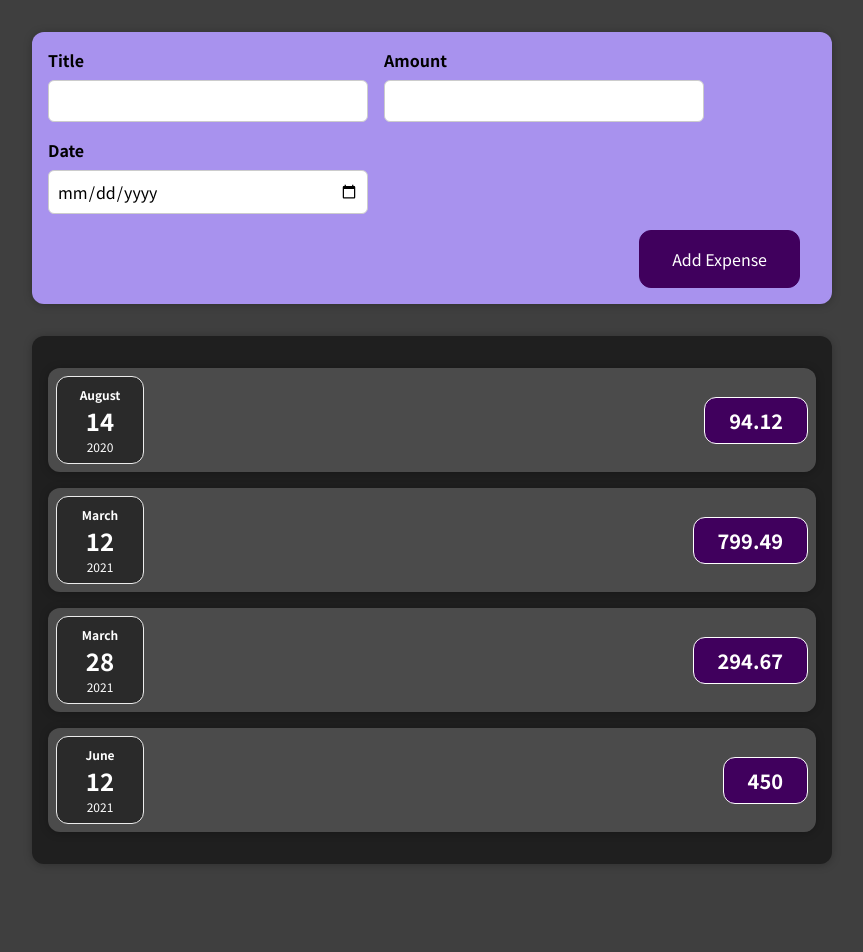
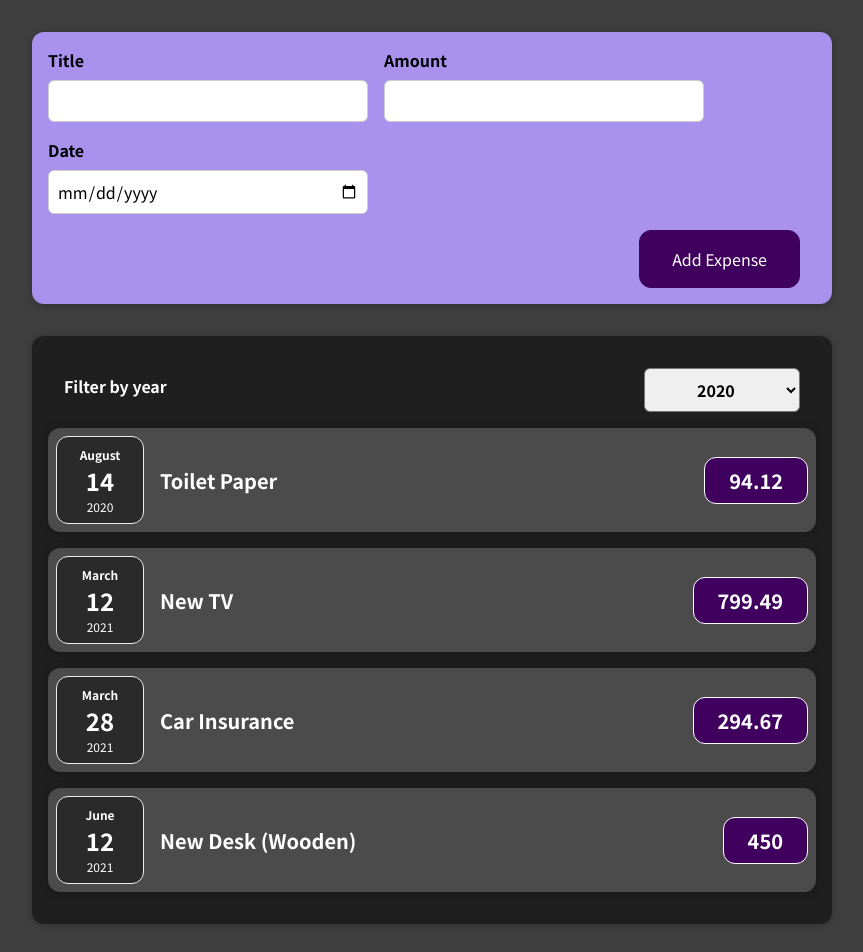
Before and after one commit to apeksha2697/practicejs, a React (Create React App) app: page / in a window 1280 px wide. Shown: the top 952 px of the page, without its empty margins (208-1071 px from the left). Before the commit the page ends 896 px from the top, so only its background shows below. Built offline with nearby package versions, Linux system fonts and the light colour scheme.

Commit message:
rendering list

```diff
--- a/src/components/Expenses/Expenses.js
+++ b/src/components/Expenses/Expenses.js
@@ -1,32 +1,31 @@
-import ExpenseItem from "./ExpenseItem";
+import React, { useState } from 'react';
+
+import ExpenseItem from './ExpenseItem';
+import Card from '../UI/Card';
+import ExpensesFilter from './ExpensesFilter';
 import './Expenses.css';
-import Card from '../UI/Card';
 
 const Expenses = (props) => {
-	return(
-		<Card className="expenses">
-			<ExpenseItem
-      item={props.items[0].title}
-      date={props.items[0].date}
-      amount={props.items[0].amount}
-      ></ExpenseItem>
-      <ExpenseItem
-      item={props.items[1].title}
-      date={props.items[1].date}
-      amount={props.items[1].amount}
-      ></ExpenseItem>
-      <ExpenseItem
-      item={props.items[2].title}
-      date={props.items[2].date}
-      amount={props.items[2].amount}
-      ></ExpenseItem>
-      <ExpenseItem
-      item={props.items[3].title}
-      date={props.items[3].date}
-      amount={props.items[3].amount}
-      ></ExpenseItem>
-		</Card>
-	);
-}
+  const [filteredYear, setFilteredYear] = useState('2020');
+
+  const filterChangeHandler = selectedYear => {
+    setFilteredYear(selectedYear);
+  };
+
+  return (
+    <div>
+      <Card className='expenses'>
+        <ExpensesFilter selected={filteredYear} onChangeFilter={filterChangeHandler} />
+        {props.items.map((expense) => (
+          <ExpenseItem
+            title={expense.title}
+            amount={expense.amount}
+            date={expense.date}
+          />
+        ))}
+      </Card>
+    </div>
+  );
+};
 
 export default Expenses;
```
